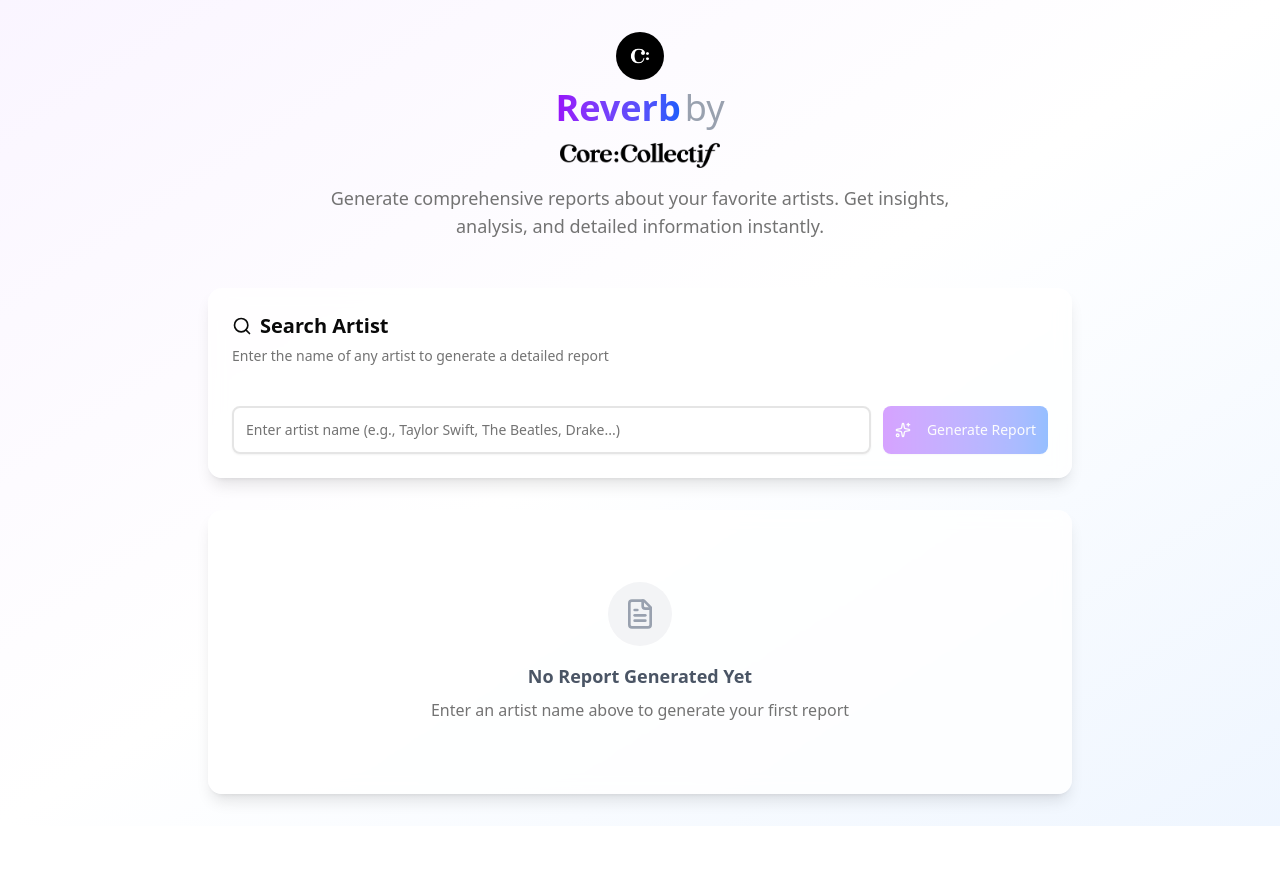
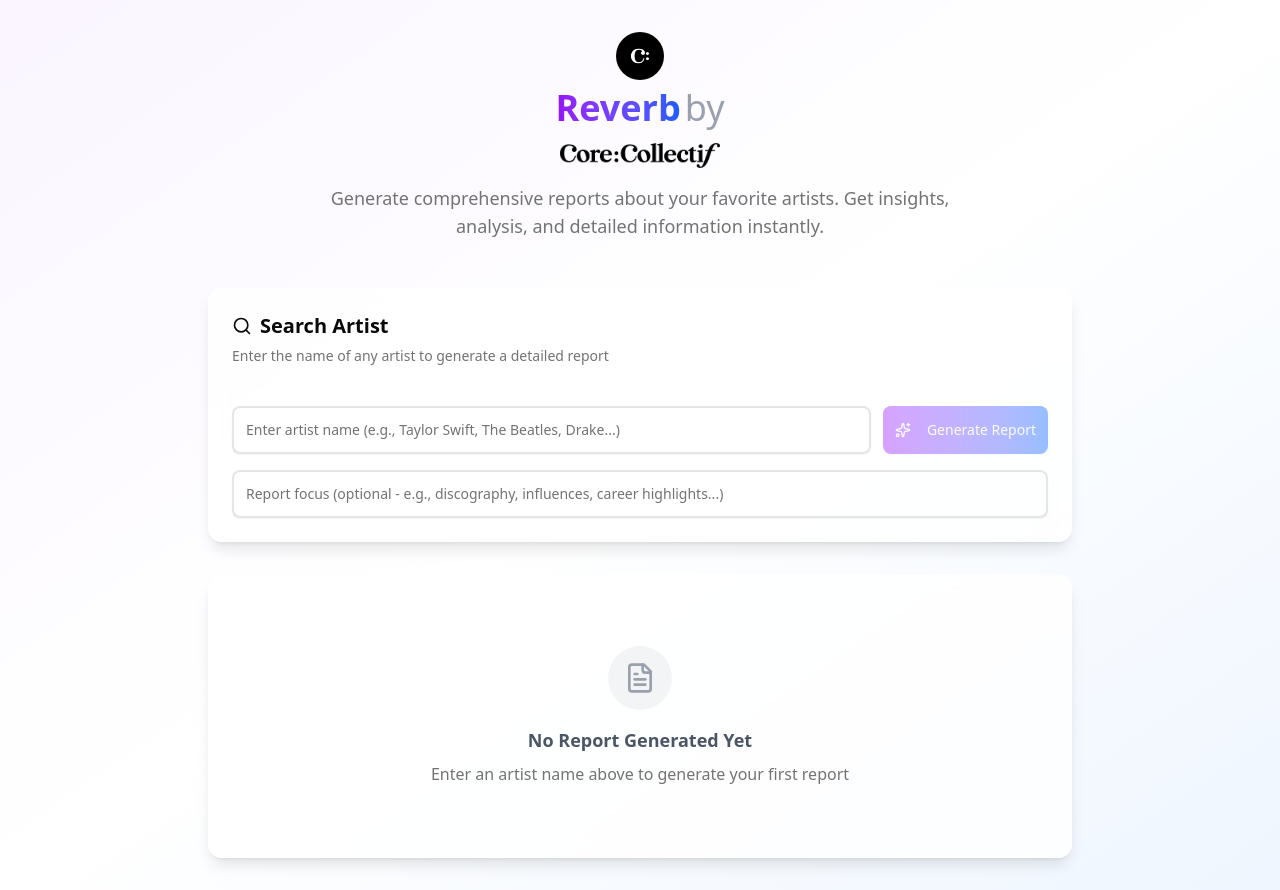
Before and after one commit to Baon2024/artist-report-generator---frontend, a Next.js app: page / in a window 1280 px wide. Before the commit the page ends 826 px from the top, so only its background shows below. Built offline with nearby package versions, Linux system fonts and the light colour scheme.

Commit message:
adding reort theme inut

```diff
--- a/src/app/page.js
+++ b/src/app/page.js
@@ -15,6 +15,7 @@
   const [artistReport, setArtistReport] = useState("");
   const [isLoading, setIsLoading] = useState(false);
   const [error, setError] = useState("");
+   const [reportFocus, setReportFocus] = useState("");
 
 
   async function downloadArtistReportText() {
@@ -45,17 +46,18 @@
 
   async function generateArtistReport() {
     if (!artistName.trim()) return;
+    if (!reportFocus || !artistName || !reportFocus && !artistName) return;
 
     setIsLoading(true);
     setError("");
 
-    try {
+    try { //https://artist-report-generator-backend-1.onrender.com or localhost3011, make dynamic ideally
       const response = await fetch("https://artist-report-generator-backend-1.onrender.com/reportGenerator", {
         method: "POST",
         headers: {
           "Content-Type": "application/json"
         },
-        body: JSON.stringify({ chosenArtist: artistName })
+        body: JSON.stringify({ chosenArtist: artistName, reportFocus: reportFocus })
       });
 
       if (!response.ok) {
@@ -162,6 +164,16 @@
               </Button>
             </div>
 
+            <div className="mt-4">
+              <Input
+                placeholder="Report focus (optional - e.g., discography, influences, career highlights...)"
+                value={reportFocus}
+                onChange={(e) => setReportFocus(e.target.value)}
+                className="h-12 text-lg border-2 focus:border-purple-500 transition-colors"
+                disabled={isLoading}
+              />
+            </div>
+
             {error && (
               <div className="mt-4 p-3 bg-red-50 border border-red-200 rounded-lg">
                 <p className="text-red-600 text-sm">{error}</p>
```
